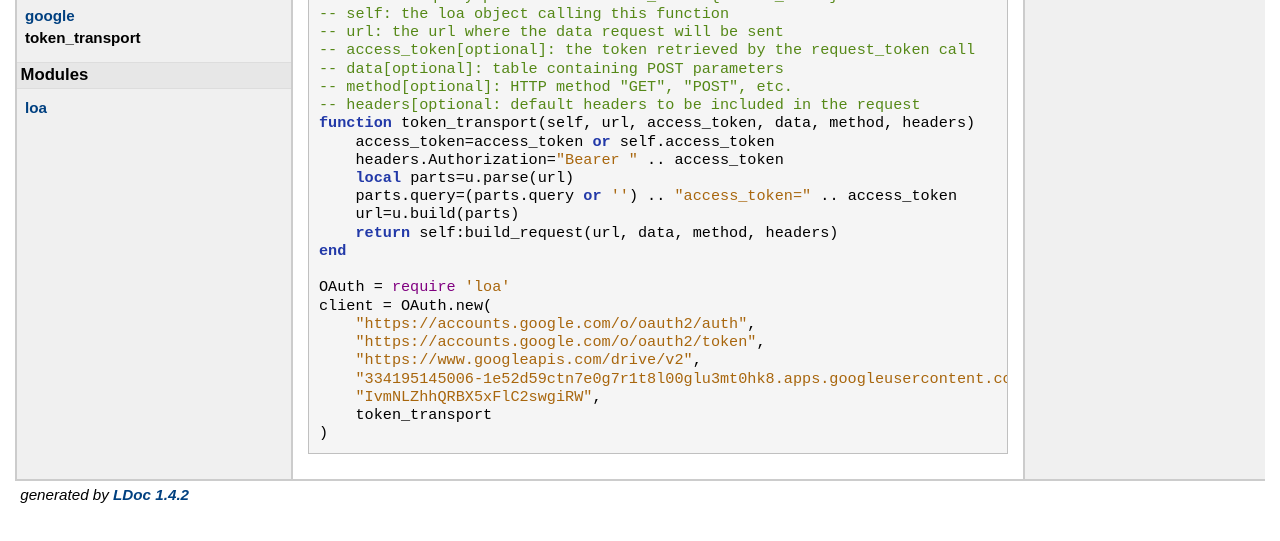
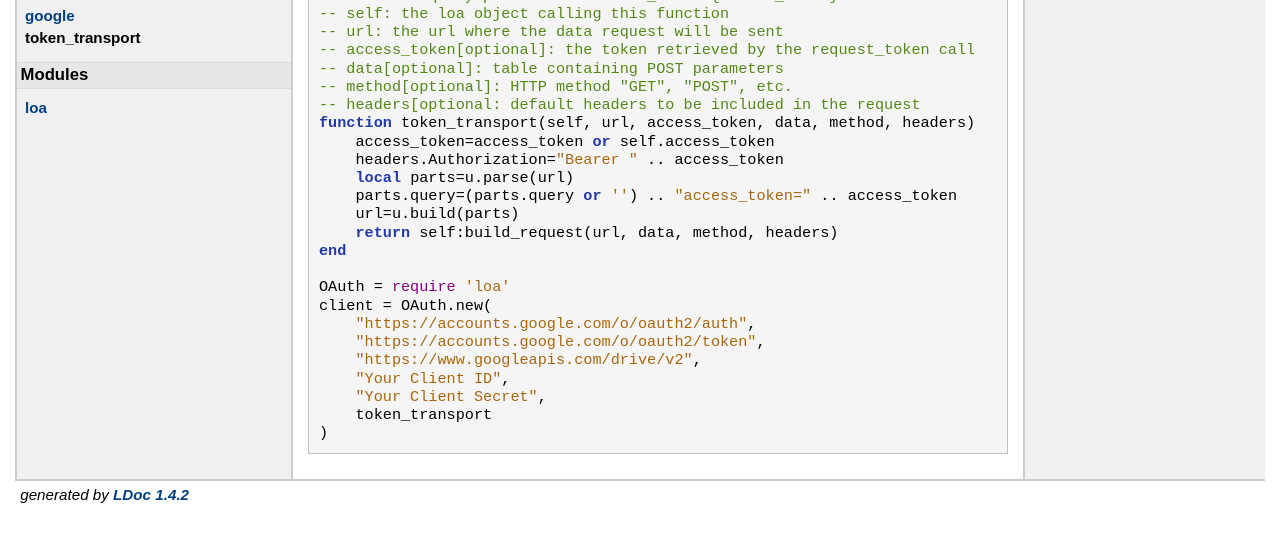
Before and after one commit to paulofmandown/loa, a plain HTML site: page doc/examples/token_transport.html in a window 1280 px wide. Shown: the part 87-628 px from the top of the page. Drawn offline with Linux system fonts and the light colour scheme.

Commit message:
Update token_transport.html
Removed client id and client secret, (then reset my secret...)

```diff
--- a/doc/examples/token_transport.html
+++ b/doc/examples/token_transport.html
@@ -67,8 +67,8 @@ client = OAuth.new(
     <span class="string">"https://accounts.google.com/o/oauth2/auth"</span>,
     <span class="string">"https://accounts.google.com/o/oauth2/token"</span>,
     <span class="string">"https://www.googleapis.com/drive/v2"</span>,
-    <span class="string">"334195145006-1e52d59ctn7e0g7r1t8l00glu3mt0hk8.apps.googleusercontent.com"</span>,
-    <span class="string">"IvmNLZhhQRBX5xFlC2swgiRW"</span>,
+    <span class="string">"Your Client ID"</span>,
+    <span class="string">"Your Client Secret"</span>,
     token_transport
 )</pre>
 
```
